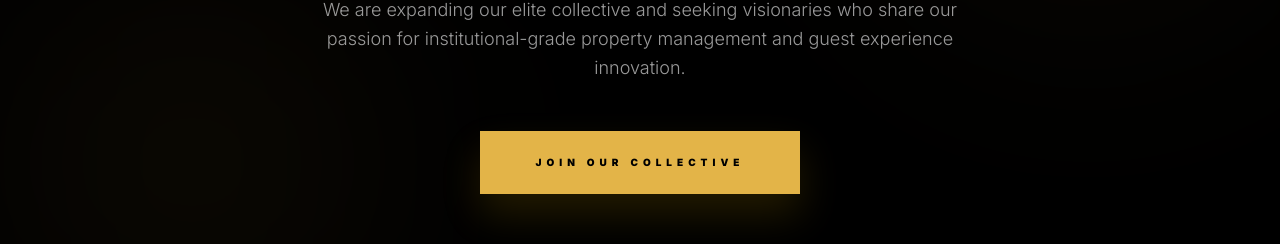
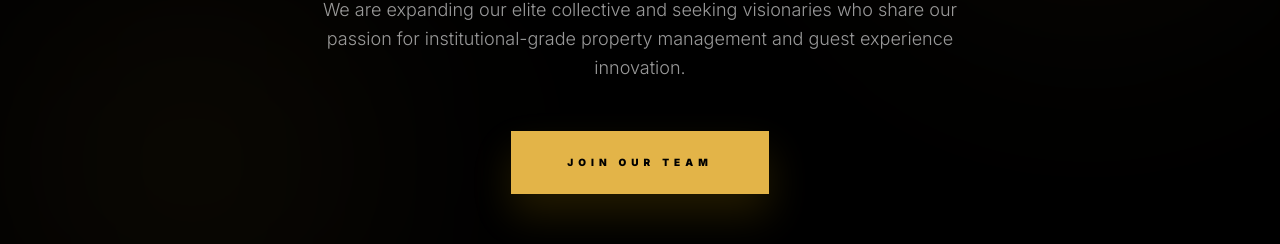
Before and after one commit to cricketmagician/vnexora, a Next.js app: page /team in a window 1280 px wide. Shown: the part 2051-2295 px from the top of the page. Built offline with nearby package versions, Linux system fonts and the light colour scheme; a web font is replaced by a local one.

Commit message:
style: rename Join Our Collective to Join Our Team on team page

```diff
--- a/src/app/about-us/page.tsx
+++ b/src/app/about-us/page.tsx
@@ -559,7 +559,7 @@ export default function OurStoryPage() {
 
               <div className="pt-4">
                 <Link
-                  href="/contact"
+                  href="/career"
                   className="group inline-flex items-center justify-center gap-4 bg-[#0A0A0A] text-white px-8 py-4 rounded-full text-[10px] font-black uppercase tracking-[0.4em] shadow-xl hover:bg-mustard hover:text-black hover:scale-105 transition-all duration-500"
                 >
                   Apply Now
--- a/src/app/team/page.tsx
+++ b/src/app/team/page.tsx
@@ -357,7 +357,7 @@ export default function TeamPage() {
               href="/career"
               className="inline-block px-14 py-6 bg-mustard text-black text-[10px] font-black uppercase tracking-[0.5em] hover:bg-white transition-all duration-700 rounded-none shadow-[0_20px_40px_rgba(234,179,8,0.15)]"
             >
-              Join Our Collective
+              Join Our Team
             </Link>
           </motion.div>
         </div>
```
